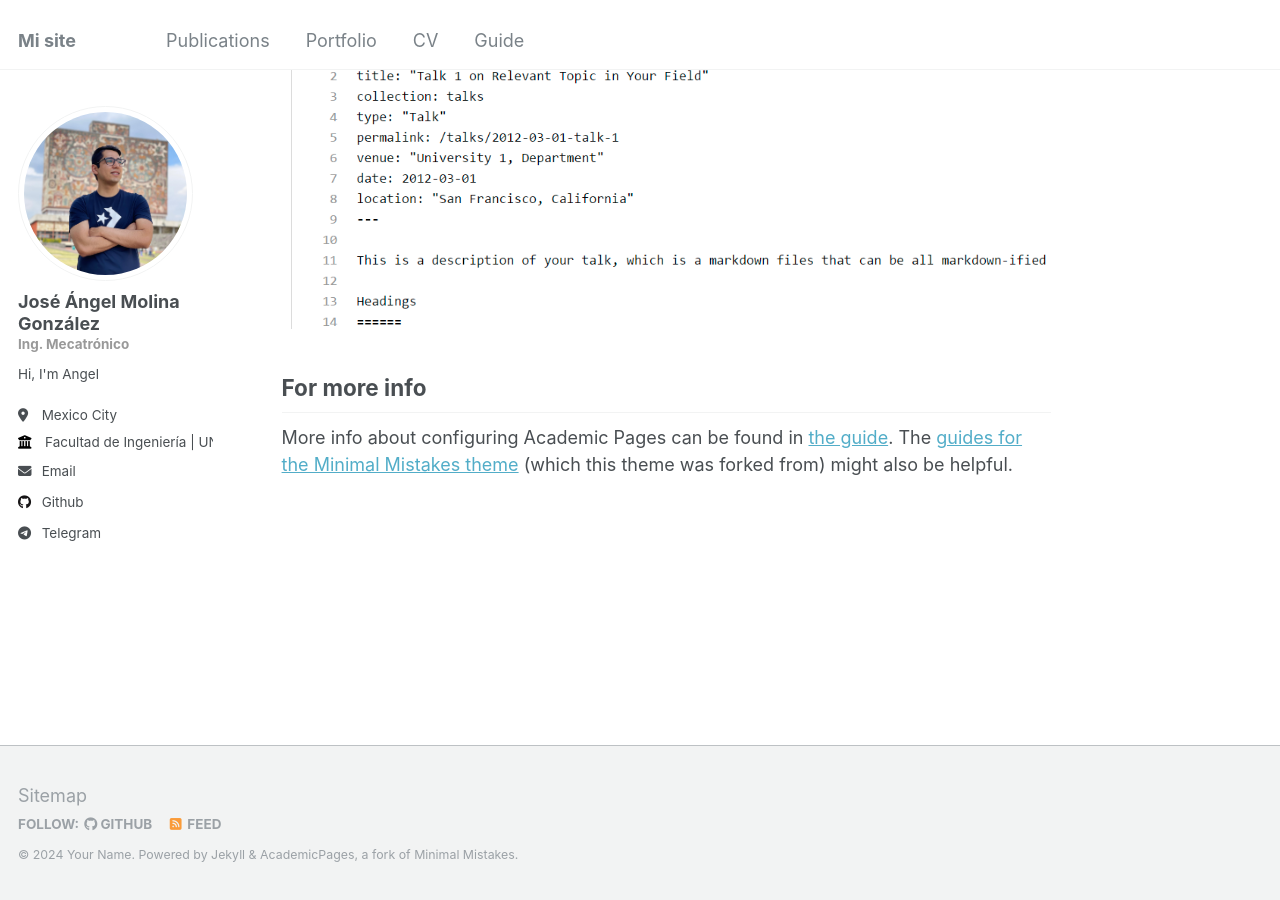
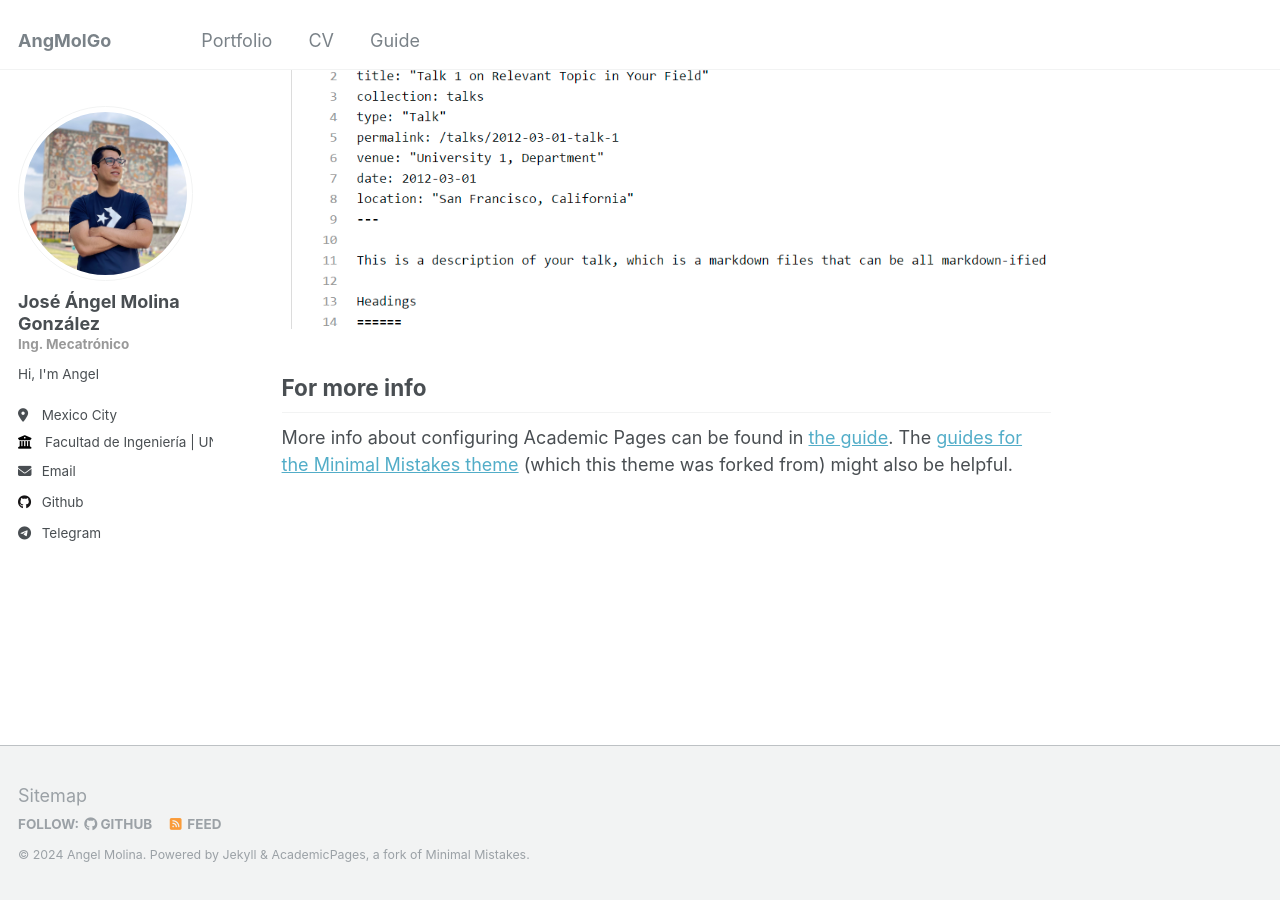
Before and after one commit to AngMolGo/angmolgo.github.io, a Jekyll site: the page built from _pages/about.md, in a window 1280 px wide and 900 px high, scrolled down 2660 px. Built offline with Jekyll 4.4.1, drawn with Linux system fonts in a browser that asks for light colours.

Commit message:
Quité publicación de menubar

```diff
--- a/_config.yml
+++ b/_config.yml
@@ -8,12 +8,12 @@
 
 # Basic Site Settings
 locale                   : "en-US"
-title                    : "Mi site"
+title                    : "AngMolGo"
 title_separator          : "-"
-name                     : &name "Your Name"
+name                     : &name "Angel Molina"
 description              : &description "personal description"
 url                      : https://angmolgo.github.io # the base hostname & protocol for your site e.g. "https://mmistakes.github.io"
-baseurl                  : "" # the subpath of your site, e.g. "/blog"
+baseurl                  : "/mx" # the subpath of your site, e.g. "/blog"
 repository               : "AngMolGo/angmolgo.github.io"
 
 # Site Author - The following control what appear as part of the author content on the side bar.
--- a/_data/navigation.yml
+++ b/_data/navigation.yml
@@ -5,8 +5,8 @@
 # prevent it from being included in the site.
 
 main:
-  - title: "Publications"
-    url: /publications/
+  #- title: "Publications"
+  #  url: /publications/
 
   #- title: "Talks"
   #  url: /talks/
```
